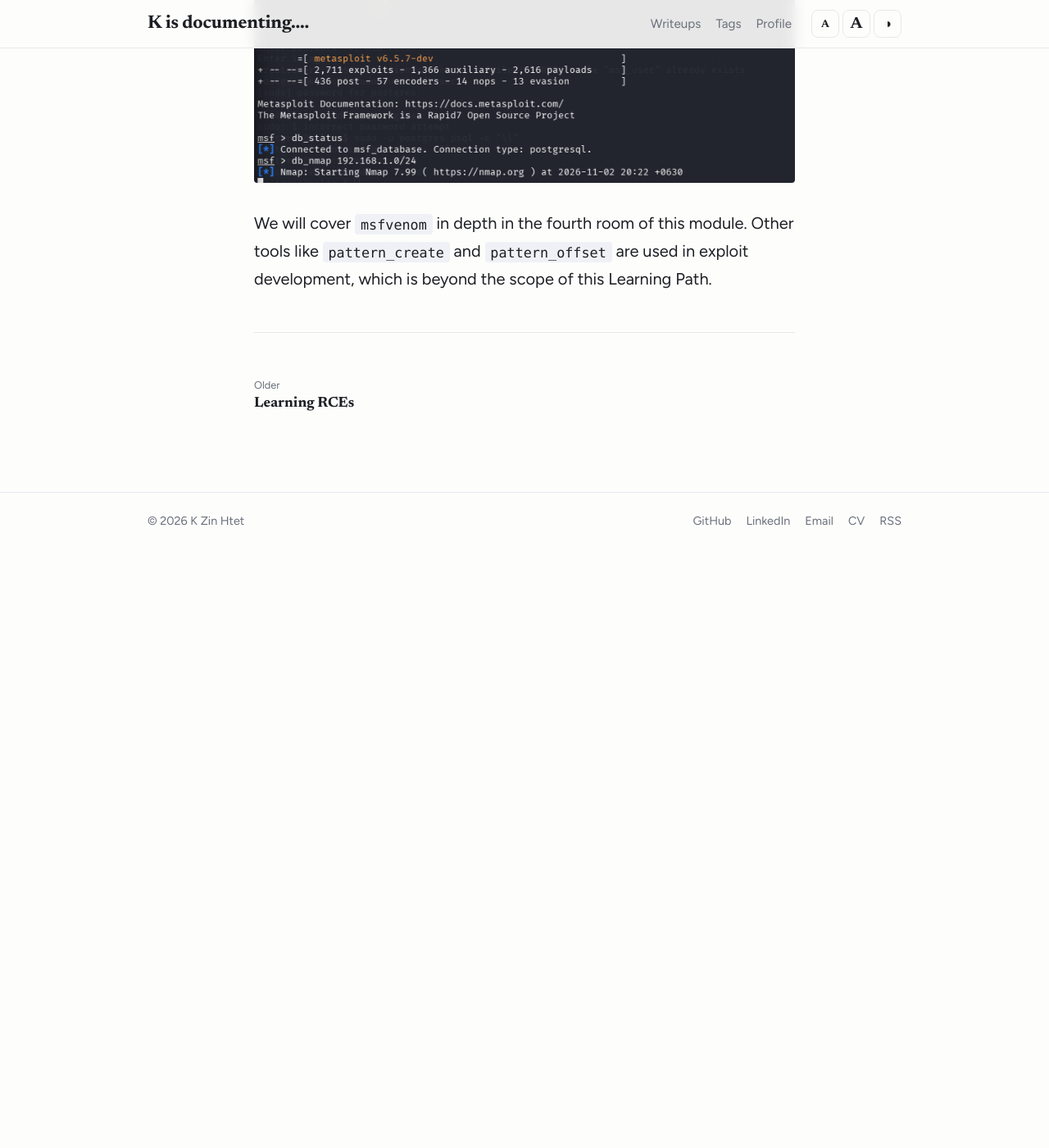
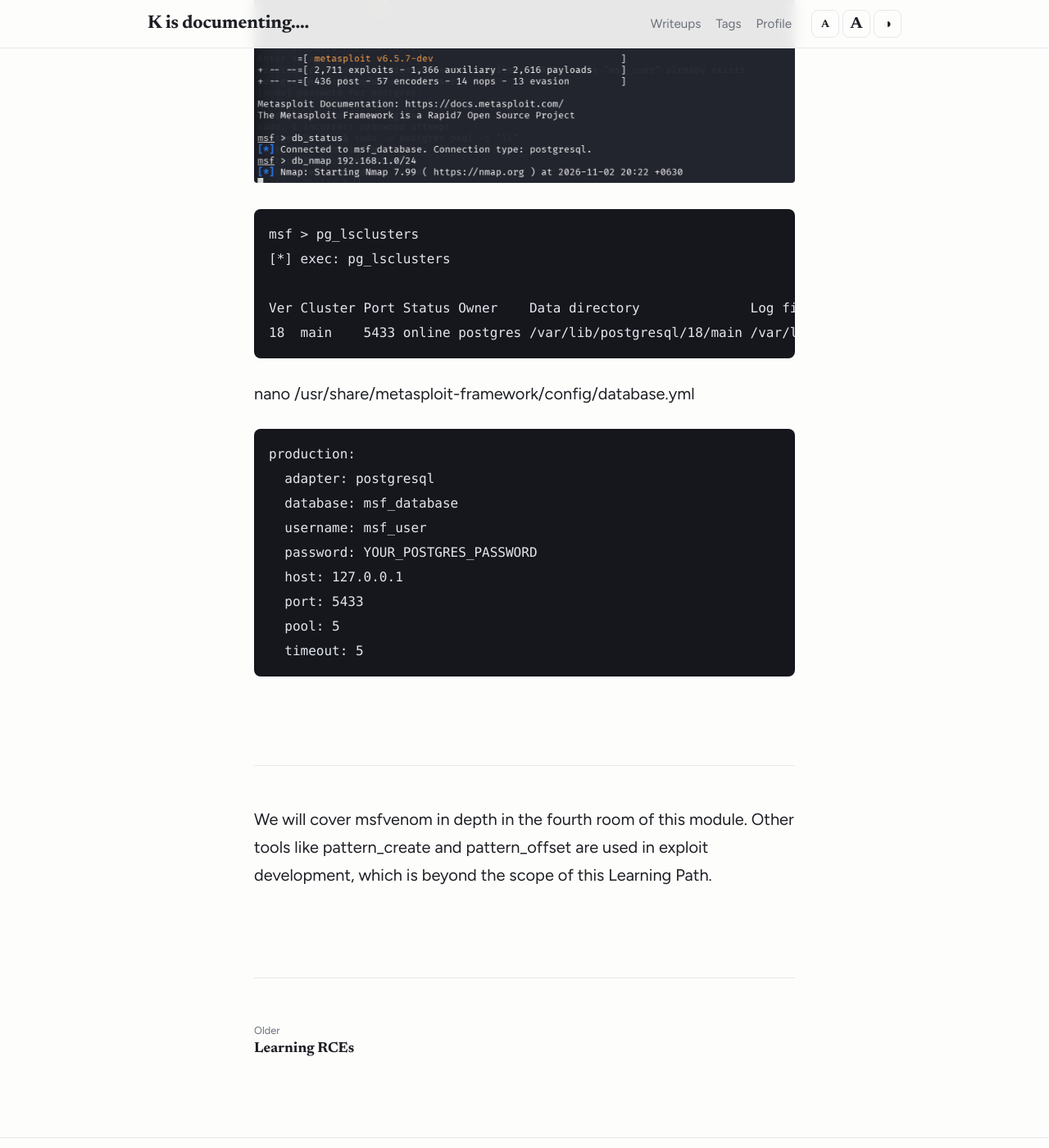
Before and after one commit to cloudskim/cloudskim.github.io, a Jekyll site: the page built from _posts/2026-11-02-metasploit.md, in a window 1280 px wide and 1400 px high, scrolled down 6695 px. Shown: the whole window at 82% size. Built offline with Jekyll 4.4.1, drawn with Linux system fonts in a browser that asks for light colours; before the commit the page ends 7366 px from its top, so only the background shows below that.

Commit message:
Update _posts/2026-11-02-metasploit.md (via Pages CMS)

````diff
--- a/_posts/2026-11-02-metasploit.md
+++ b/_posts/2026-11-02-metasploit.md
@@ -109,4 +109,38 @@
 
 ![image.png](/assets/images/image-10.png)
 
-We will cover `msfvenom` in depth in the fourth room of this module. Other tools like `pattern_create` and `pattern_offset` are used in exploit development, which is beyond the scope of this Learning Path.
+```
+msf > pg_lsclusters
+[*] exec: pg_lsclusters
+
+Ver Cluster Port Status Owner    Data directory              Log file
+18  main    5433 online postgres /var/lib/postgresql/18/main /var/log/postgresql/postgresql-18-main.log
+```
+
+nano /usr/share/metasploit-framework/config/database.yml
+
+```
+production:
+  adapter: postgresql
+  database: msf_database
+  username: msf_user
+  password: YOUR_POSTGRES_PASSWORD
+  host: 127.0.0.1
+  port: 5433
+  pool: 5
+  timeout: 5
+```
+
+
+
+&nbsp;
+
+---
+
+
+
+We will cover msfvenom in depth in the fourth room of this module. Other tools like pattern_create and pattern_offset are used in exploit development, which is beyond the scope of this Learning Path.
+
+
+
+&nbsp;
````
